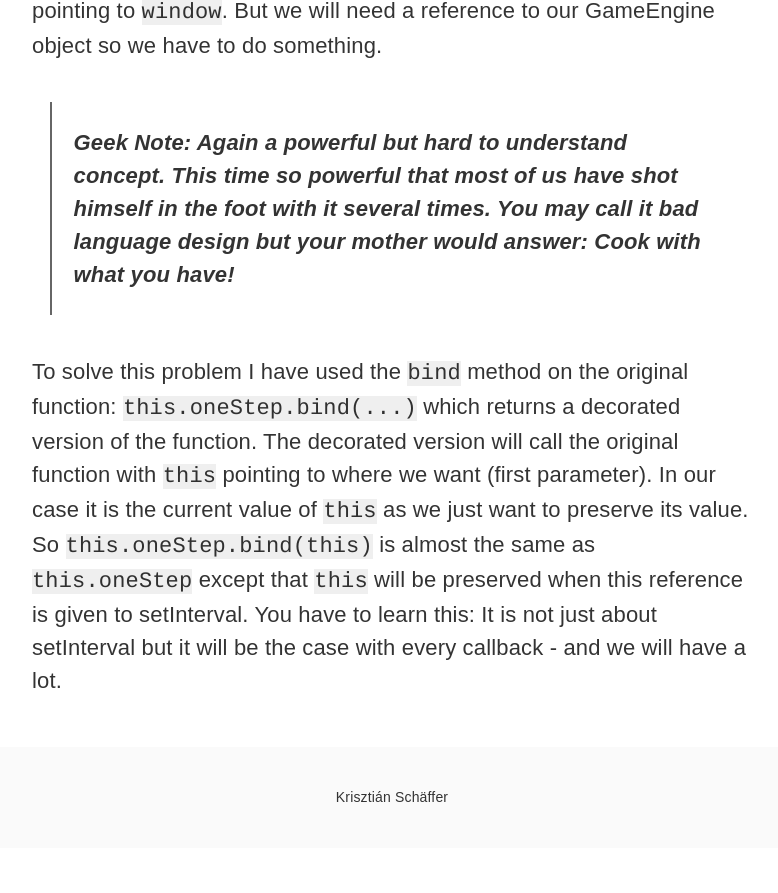
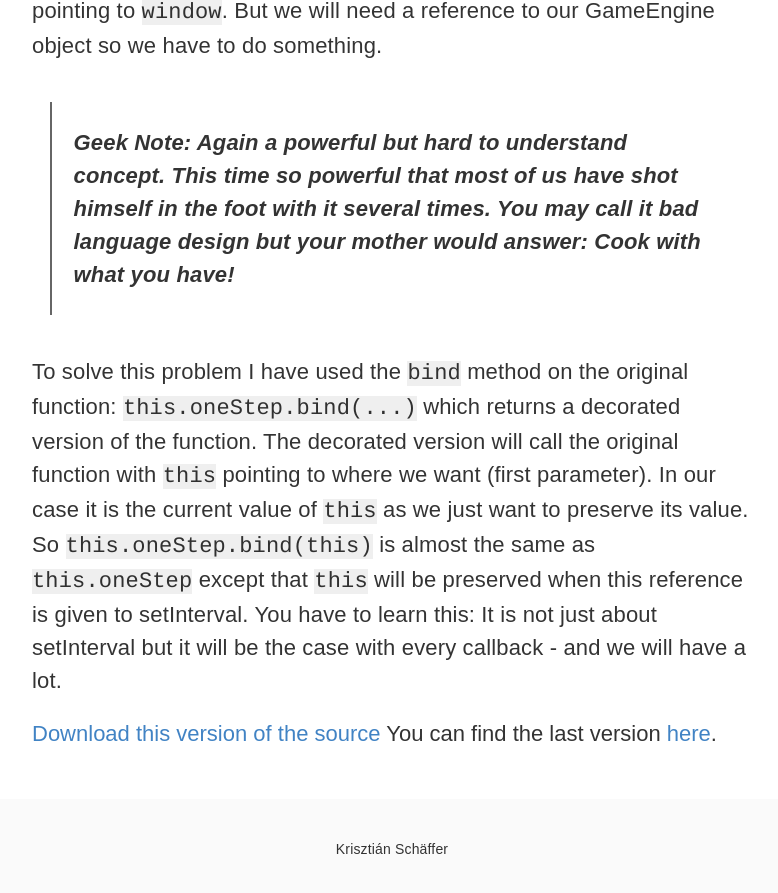
Before and after one commit to tisztamo/protosun, a Jekyll site: the page built from _posts/2015-05-26-prototype-game-engine.md, in a window 1280 px wide and 900 px high, scrolled down 5437 px. Shown: the top 893 px of the window, without its empty margins (248-1026 px from the left). Built offline with Jekyll 4.4.1, drawn with Linux system fonts in a browser that asks for light colours; Markdown is read by kramdown in place of the engine named in the settings; before the commit the page ends 6285 px from its top, so only the background shows below that.

Commit message:
Added link to the source

```diff
--- a/_layouts/post.html
+++ b/_layouts/post.html
@@ -12,6 +12,9 @@ layout: default
     {{ content }}
   </div>
 
+    <div>
+        <a href="https://github.com/tisztamo/protosun/archive/{{page.git_tag}}.zip">Download this version of the source</a> You can find the last version <a href="https://github.com/tisztamo/protosun">here</a>.
+    </div>
 
 <!--  {% include disqus.html disqus_identifier=page.disqus_identifier %} -->
 
```
Also changed, not shown: _posts/2015-05-26-prototype-game-engine.md (+1 -0 lines).
